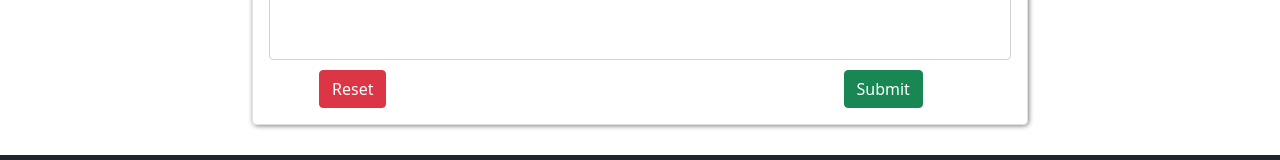
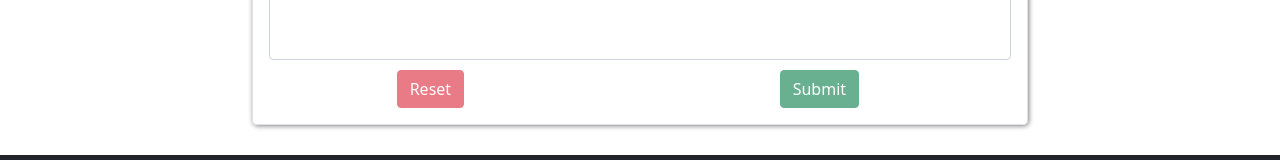
Before and after one commit to kotori-y/scue, a Vue app: page /druglikeness in a window 1280 px wide. Shown: the part 564-724 px from the top of the page. Built offline with nearby package versions, Linux system fonts and the light colour scheme.

Commit message:
add listening of textarea to control status of button

```diff
--- a/src/pages/CalculateComponent/ClearButton.vue
+++ b/src/pages/CalculateComponent/ClearButton.vue
@@ -1,11 +1,12 @@
 <template>
-  <div class="col-3 text-center">
+  <div :class="{'col-2': true, disabled: isEmpty}">
     <button
         aria-label="Reset"
         class="btn btn-danger"
         type="button"
         value="Reset"
         @click="clearArea"
+        :disabled="isEmpty"
     >
       Reset
     </button>
@@ -19,15 +20,25 @@ export default {
     clearArea() {
       this.$bus.$emit("clearArea")
     },
+  },
+  props: {
+    isEmpty: {
+      type: Boolean,
+      required: true,
+      default: true,
+    }
   }
 };
 </script>
 
 <style scoped>
-
 .btn:focus {
   outline: none;
   box-shadow: none;
   color: aliceblue;
 }
+
+.disabled {
+  cursor: not-allowed !important;
+}
 </style>
--- a/src/pages/CalculateComponent/InputArea.vue
+++ b/src/pages/CalculateComponent/InputArea.vue
@@ -37,6 +37,14 @@ export default {
 
     }
   },
+  watch: {
+    smiles: {
+      immediate: true,
+      handler(value) {
+        this.$emit('contentChanged', value)
+      }
+    }
+  },
   mounted() {
     this.$bus.$on("clearArea", this.clearArea)
     this.$bus.$on("fillExample", this.fillExample)
@@ -59,4 +67,5 @@ textarea {
 textarea {
   margin: 10px auto;
 }
+
 </style>
--- a/src/pages/CalculateComponent/SubmitButton.vue
+++ b/src/pages/CalculateComponent/SubmitButton.vue
@@ -1,11 +1,12 @@
 <template>
-  <div class="col-3">
+  <div :class="{'col-2': true, disabled: isEmpty}">
     <button
         aria-label="Submit"
         class="btn btn-success"
         type="button"
         value="Submit"
         @click="doScopy(eventName, params)"
+        :disabled = "isEmpty"
     >
       Submit
     </button>
@@ -29,12 +30,17 @@ export default {
     params: {
       type: Object,
       required: true
+    },
+    isEmpty: {
+      type: Boolean,
+      default: true,
+      required: true
     }
   }
 };
 </script>
 
-<style>
+<style scoped>
 
 .btn:focus {
   outline: none;
@@ -42,4 +48,8 @@ export default {
   color: aliceblue;
 }
 
+.disabled {
+  cursor: not-allowed !important;
+}
+
 </style>
--- a/src/pages/Druglikeness/DruglikenessMain.vue
+++ b/src/pages/Druglikeness/DruglikenessMain.vue
@@ -11,10 +11,10 @@
   <div class="container">
     <form class="border p-3 border-top-0">
       <FillButton :smiles="exampleSmiles"/>
-      <Input/>
+      <Input v-on:contentChanged="contentChanged"/>
       <div class="row">
-        <clear-button/>
-        <submit-button :eventName="eventName" :params="params"/>
+        <clear-button :isEmpty="isEmpty"/>
+        <submit-button :eventName="eventName" :params="params" :isEmpty="isEmpty" />
       </div>
     </form>
   </div>
@@ -32,7 +32,13 @@ export default {
     return {
       exampleSmiles: "c1ccccc1\nCCCCCC",
       eventName: "evaluateDruglikeness",
+      isEmpty: true,
       params: {showSmiles: true}
+    }
+  },
+  methods: {
+    contentChanged (value) {
+      this.isEmpty = !value
     }
   },
   components: {
@@ -54,6 +60,6 @@ form {
 
 .row {
   display: flex;
-  justify-content: space-between;
+  justify-content: space-around;
 }
 </style>
```
